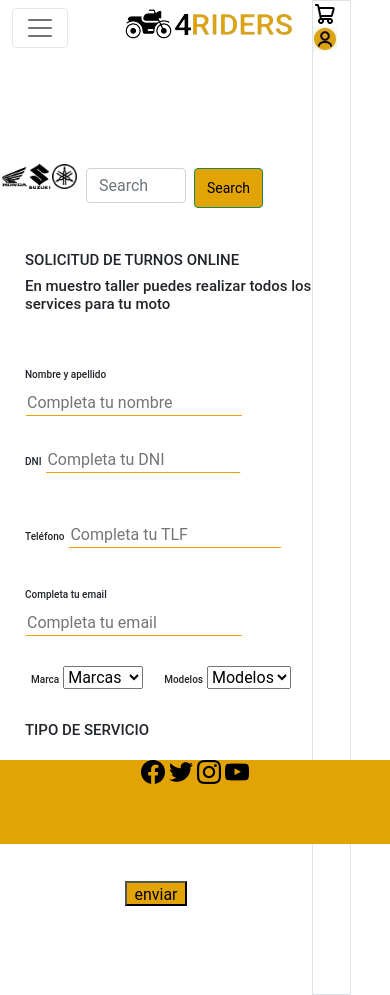
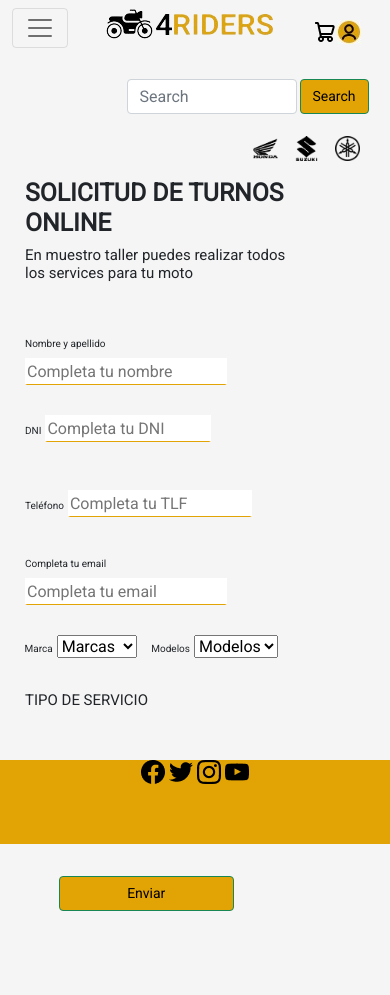
Before and after one commit to carlosd307/conbostrap, a plain HTML site: page pages/Servicios.html in a window 390 px wide. Drawn offline with nearby package versions, Linux system fonts and the light colour scheme; a web font is replaced by a local one.

Commit message:
serviciossmarphone

```diff
--- a/css/main.css
+++ b/css/main.css
@@ -22,7 +22,7 @@
 
 }
 
-
+ /*estructuraConGrid*/
 
    #gridAreas{
   display: grid;
@@ -35,9 +35,12 @@
      "carrusel carrusel carrusel"
      "carrusel carrusel carrusel"
      "pie pie pie";
-     ;grid-template-columns: 30% 50% 10%;
-     ;grid-template-rows: 1fr 1fr 1fr 1fr 1r 3fr 3fr 1fr;
+     ;grid-template-columns: 25% 50% 20%;
+     ;grid-template-rows: 1fr 2fr 2fr 1fr 1r 3fr 3fr 1fr 1fr;
 }
+
+
+/*header*/
 
 header{
     grid-area: cabeza;
@@ -56,11 +59,7 @@ nav{
   align-items: flex-start;
 
 
-
 }
-
-
-
 
 .menuNav ul li a {
     display: block;
@@ -83,6 +82,7 @@ text-decoration: none;
 
 }
 
+/*contenido*/
 
 #hero{
     grid-area: hero;
@@ -91,6 +91,7 @@ height: 80%;
 }
 
 /*tituloIndex*/
+
 .heroTitle {
     width: 80%;
     color: #4D4D4D;;
@@ -100,8 +101,6 @@ height: 80%;
    font-size: 35px;
 
 }
-
-
 
 .heroSubtitle {
     width: 80%;
@@ -191,142 +190,6 @@ footer {
 }
 
 
-#hero {
-    grid-area: hero;
-
-
-   }
-.tituloBusqueda{
-    display: flex;
-    flex-direction: row;
-    justify-content: space-around;
-
-}
-
-.titulo{
-    width: 40%;
-font-size: 25px;
-color: #4D4D4D;;
-text-transform: uppercase;
-
-
-
-}
-.tituloServicios{
-font-size: 15px;
-padding: 10px;
-margin: 10px;
-position: relative;
-left: 5px;
-}
-
-
-.formPadre {
-padding: 5px;
-margin: 5px;
-width: 100%;
-display: flex;
-flex-direction: column;
-justify-content: space-between;
-align-items: flex-start;
-}
-
-.formNombre {
-padding: 5px;
-margin: 10px;
-}
-.formNombre input {
-width: 80%;
-border-color: transparent;
-border-bottom: 1px solid #E2A405;
-
-}
-
-
-.formPadre2{
-    padding: 5px;
-    margin: 5px;
-    width: 100%;
-    display: flex;
-    flex-direction: column;
-    justify-content: space-between;
-    align-items: flex-start;
-}
-.formDni{
-    padding: 5px;
-    margin: 10px;
-}
-
-.formDni input {
-width: 80%;
-border-color: transparent;
-border-bottom: 1px solid #E2A405;
-
-}
-
-.formEmail{
-    padding: 5px;
-    margin: 10px;
-}
-.formEmail input {
-width: 80%;
-border-color: transparent;
-border-bottom: 1px solid #E2A405;
-
-}
-.formTlf {
-    padding: 5px;
-    margin: 10px;
-}
-.formTlf input {
-width: 80%;
-border-color: transparent;
-border-bottom: 1px solid #E2A405;
-}
-
-
-.formPadre3{
-    padding: 5px;
-    margin: 5px;
-    width: 100%;
-display: flex;
-flex-direction: row;
-justify-content: space-evenly;
-align-items: flex-start;
-}
-.formPadre4{
-    padding: 5px;
-    margin: 5px;
-    width: 100%;
-display: flex;
-flex-direction: row;
-justify-content: space-evenly;
-align-items: flex-start;
-
-}
-.enviar{
-padding-top: 50px;
-display: flex;
-flex-direction: column;
-align-items: center;
-}
-.enviar input {
- background-color: #E2A405;
- width: 20%;
- height: 25px;
-
-}
-
-/*laterales*/
-aside {
-    grid-area: lateral;
-    width: 100%;
-    height: 100%;
-
-  }
-
-
-
 /*-----------------------------------------shopPagesSmartphone--------------------------------------------**/
 .bodyPages{
     width: 100%;
@@ -374,41 +237,55 @@ width: 25px;
 .card-img-top{
     background-color: #dadada;
 }
-.busquedaBuscar{
-    width: 100px;
-    height: 35px;
-}
-.botonBuscar{
-    width: 80px;
-    height: 40px;
-}
+
 /*----------------------------------------smartphonepagesServicio-------------------------------------*/
-.bodyPages{
-    width:100%;
-    height: 150vh;
- background-color: #fff;
-}
+
+/*contenido*/
+
 #hero {
     grid-area: hero;
-
-
-   }
-.tituloBusqueda{
-    display: flex;
-    flex-direction: row;
-    justify-content: space-around;
+    padding-top: 35%;
 
    }
 
+ /*tituloDeFomulario*/
 .titulo{
     width: 40%;
-font-size: 25px;
     color: #4D4D4D;;
 text-transform: uppercase;
 
+}
+/*barraDeBusqueda*/
+
+.logoMarcasYBusqueda{
+    padding-top: 40%;
+}
+.busquedaBuscar{
+    width: 170px;
+    height: 35px;
+    position: relative;
+    right: 180px;
+}
+.botonBuscar{
+    width: 70px;
+    height: 35px;
+    position: relative;
+    right: 185px;
+}
+
+.marcasPadre{
+    padding-top: 10px;
+    position: relative;
+    right: 50px;
+}
+
+.LogodeMcarcasPages{
+    margin:8px;
+}
 
 
-}
+/*formulario*/
+
 .solicitud{
     font-size: 15px;
 }
@@ -523,8 +400,16 @@ align-items: center;
 aside {
     grid-area: lateral;
      width: 100%;
-    height: 100%;
 
+  }
+
+  .userCarritoPages{
+   padding-left: 20px;
+   padding-top: 20px;
+}
+.carritoUser{
+    display: flex;
+    flex-direction: row;
 }
 
 }
--- a/pages/Servicios.html
+++ b/pages/Servicios.html
@@ -4,6 +4,18 @@
     <meta charset="UTF-8">
     <meta http-equiv="X-UA-Compatible" content="IE=edge">
     <meta name="viewport" content="width=device-width, initial-scale=1.0">
+          <!--tipoGrafia-->
+<link rel="preconnect" href="https://fonts.googleapis.com">
+<link rel="preconnect" href="https://fonts.gstatic.com" crossorigin>
+<link href="https://fonts.googleapis.com/css2?family=Roboto&family=The+Nautigal:wght@700&display=swap" rel="stylesheet">
+  <!--favicon-->
+<link rel="shortcut icon" href="../favicon.ico.ico" type="image/x-icon">
+<link rel="icon" href="../favicon.ico.ico" type="image/x-icon">
+  <!--animacion-->
+  <link
+  rel="stylesheet"
+  href="https://cdnjs.cloudflare.com/ajax/libs/animate.css/4.1.1/animate.min.css"
+  />
 <!--linkBoostraps-->
 <link rel="stylesheet" href="../bootstrap/css/bootstrap.css">
 <!--estilosCss-->
@@ -68,37 +80,7 @@
 
         <!--Contenido-->
 
-
-
-
-
 <section id="hero">
-
-
-    <section class="pintado ">
-
-      <!--logoMarcas-->
-
-      <div class="container marcasPadre ">
-        <div class="row smartphoneMarcas">
-        <div class="col-12 col-md-12 imgMarcas d-flex">
-        <img src="/img/honda-removebg-preview.png" alt="" class="LogodeMcarcasPages">
-
-          <img src="/img/suzuki-removebg-preview.png" alt="" class="LogodeMcarcasPages">
-
-          <img src="/img/yamaha-removebg-preview.png" alt="" class="LogodeMcarcasPages">
-
-
-       </div>
-       <form class="d-flex m-1 buscar">
-        <input class="form-control me-2 busquedaBuscar" type="search" placeholder="Search" aria-label="Search">
-        <button class="btn btn-outline-success botonBuscar" type="submit">Search</button>
-      </form>
-    </div>
-
-    </section>
-
-
 
     <!-- formulario-->
 
@@ -108,7 +90,7 @@
 
 
 
-            <legend class="tituloServicios"> <h3 class="solicitud"> SOLICITUD DE TURNOS ONLINE </h3>
+            <legend class="tituloServicios"> <h1 class="solicitud fw-bold fs-2"> SOLICITUD DE TURNOS ONLINE </h1>
                            <h3 class="solicitud">En muestro taller puedes realizar todos los services para tu moto </h3>
                         </legend>
 
@@ -194,7 +176,7 @@
 
 
               <div class="enviar">
-               <input type="submit" value="enviar">
+                <button class="btn btn-outline-success botonsuscribir" type="submit">Enviar</button>
             </div>
 
   </div>
@@ -207,21 +189,43 @@
 
 <!--lateral-->
 
- <aside class="border">
+ <aside>
+
+  <!--userCarrito-->
+
+<div class="userCarritoPages">
+
+        <div class="carritoUser">
+          <img src="../img/carrito.png" alt="">
+          <img src="../img/user.jpeg" alt="">
+            </div>
+                 </div>
+
+  <!--logoMarcasYBusqueda-->
+
+                 <div class="logoMarcasYBusqueda">
+
+                <form class="d-flex m-1 buscar">
+                 <input class="form-control me-2 busquedaBuscar" type="search" placeholder="Search" aria-label="Search">
+                 <button class="btn btn-outline-success botonBuscar" type="submit">Search</button>
+               </form>
+             </div>
+
+      <div class="container marcasPadre ">
+        <div class="row smartphoneMarcas">
+        <div class="col-12 col-md-12 imgMarcas d-flex">
+        <img src="/img/honda-removebg-preview.png" alt="" class="LogodeMcarcasPages">
+
+          <img src="/img/suzuki-removebg-preview.png" alt="" class="LogodeMcarcasPages">
+
+          <img src="/img/yamaha-removebg-preview.png" alt="" class="LogodeMcarcasPages">
 
 
-<div class="carritoPages">
-
-        <div class="userCarritoPages">
-          <img src="../img/carrito.png" alt="">
-            </div>
-        <div class="userCarritoPages">
-          <img src="../img/user.jpeg" alt="">
-            </div>
 
             </aside>
 
 
+        <!--Footer-->
 
             <footer>
                 <div class="logoFace">
```
Lines whose indentation alone changed are shown as unchanged.
